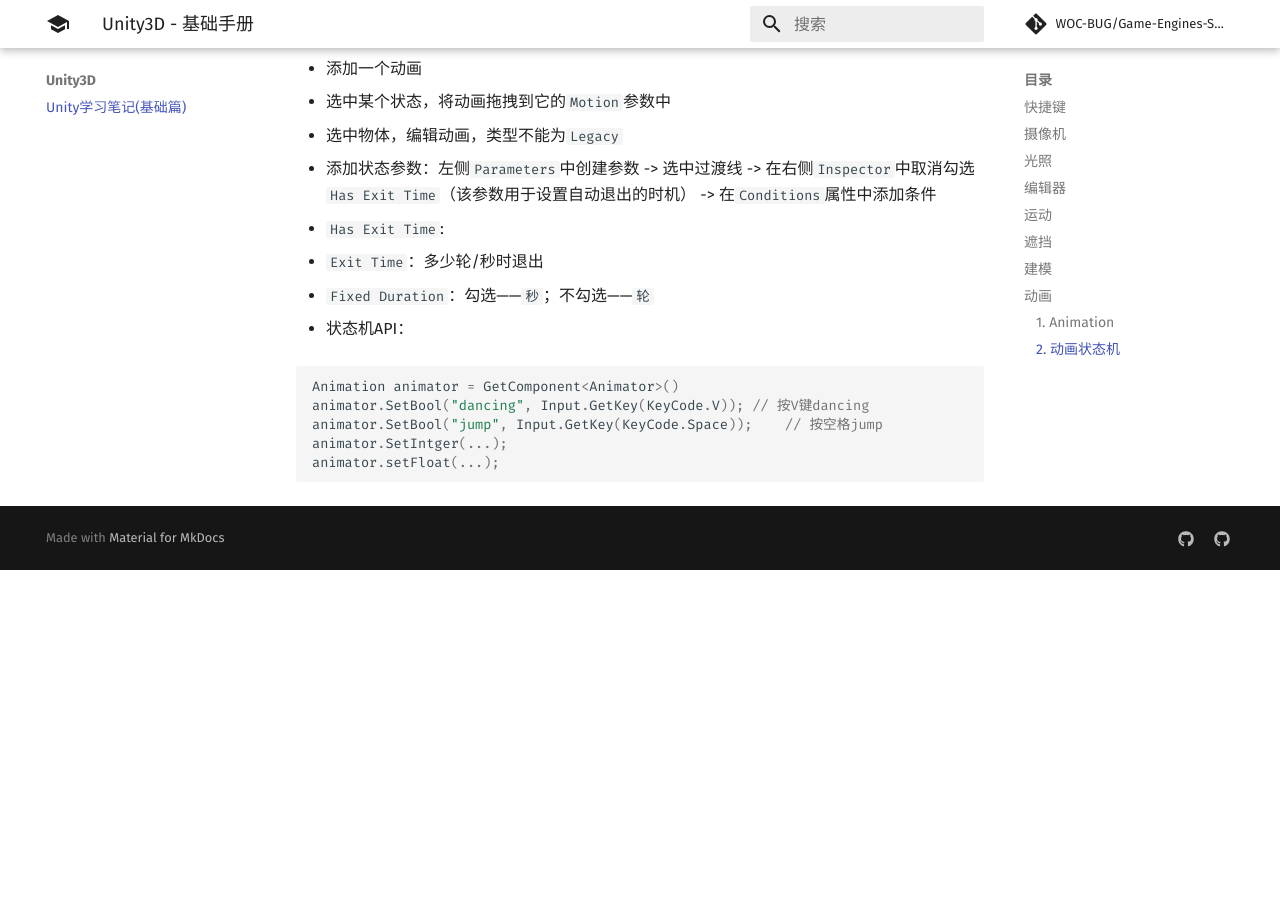
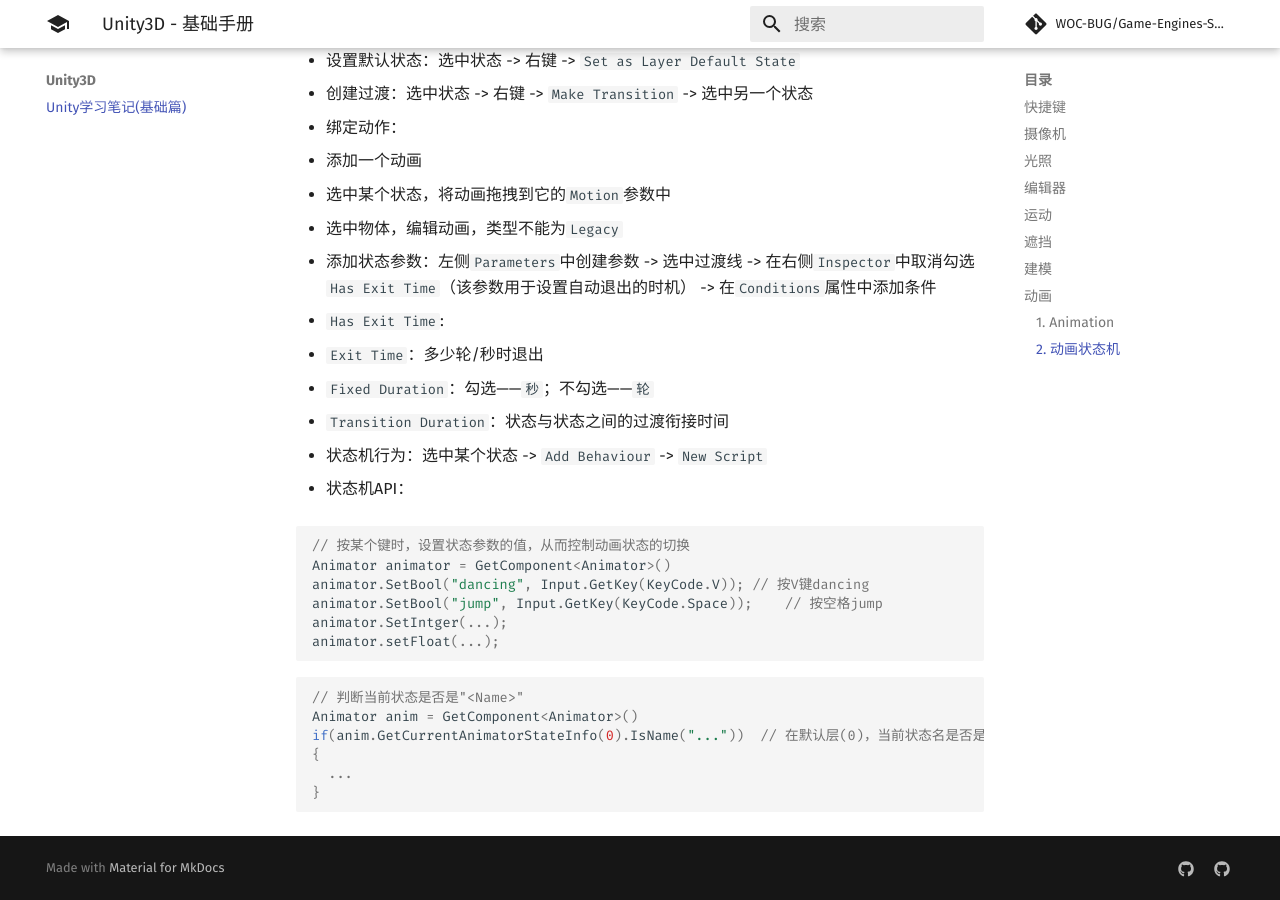
Before and after one commit to WOC-BUG/Game-Engines-Study-Notes, an MkDocs documentation site: the page built from docs/Unity基础学习笔记.md, in a window 1280 px wide and 900 px high, scrolled down 3498 px. Built offline with MkDocs 1.6.1 and Material for MkDocs 9.7.7, drawn with Linux system fonts in a browser that asks for light colours; comment, search, counter and statistics services are not loaded; before the commit the page ends 4068 px from its top, so only the background shows below that; some of the changed text lies outside the part shown.

Commit message:
状态机行为

````diff
--- a/docs/Unity基础学习笔记.md
+++ b/docs/Unity基础学习笔记.md
@@ -8,9 +8,15 @@
 ### 快捷键
 
 * 找到物体位置：选中物体，鼠标移到场景窗口，按F键
+
+* 按住右键进入飞跃模式，按`W、A、S、D、E、Q`控制视角`前、后、左、右、上、下`移动
+
 * 缩放：按住 `Alt（/Option)`，鼠标右键拖拽
+
 * 旋转：按住 `Alt（/Option)`，鼠标左键拖拽
+
 * Y轴归位：按下`shift`+点击方向轴中间的小方块
+
 * 克隆物体：
   	1. `Ctrl(/command) + D`
    	2. 右键物体 -> Duplicate
@@ -40,10 +46,9 @@
 
 ### 编辑器
 
-* Cube和Cube顶点对齐：`Shift+V` -> 选中一个顶点，拖拽到另一个要对其的位置上，会自动吸附对齐
-
+* 重置物体`Transform`参数：选中一个`Game Object` ，在右侧`Inspector`面板的`Transform` 属性中，点击小三点，选择`Reset`
+* Cube和Cube顶点对齐：`Shift+V` -> 选中一个顶点的白框，拖拽到另一个要对其的位置上，会自动吸附对齐
 * Plane和Cube顶点对齐：选中`Plane` -> `Scene`左上角切换为`Shaded`或者`Shaded WireFrame `显示出的每一个格子顶点都是可以对齐的（另外补充，`Wireframe` 表示网格显示）
-
 * 多个物体旋转：
   1. 选中多个物体，左上方切换为 `Pivot` 表示多个物体按照各自中心旋转
   2. 选中多个物体，左上方切换为 `Center` 表示多个物体按照统一轴旋转
@@ -153,13 +158,26 @@
 
   * `Exit Time`：多少轮/秒时退出
   * `Fixed Duration`：勾选——`秒`；不勾选——`轮`
+  * `Transition Duration`：状态与状态之间的过渡衔接时间
+
+* 状态机行为：选中某个状态 -> `Add Behaviour` -> `New Script`
 
 * 状态机API：
 
   ```c#
-  Animation animator = GetComponent<Animator>()
+  // 按某个键时，设置状态参数的值，从而控制动画状态的切换
+  Animator animator = GetComponent<Animator>()
   animator.SetBool("dancing", Input.GetKey(KeyCode.V));	// 按V键dancing
   animator.SetBool("jump", Input.GetKey(KeyCode.Space));	// 按空格jump
   animator.SetIntger(...);
   animator.setFloat(...);
   ```
+
+  ```c#
+  // 判断当前状态是否是"<Name>"
+  Animator anim = GetComponent<Animator>()
+  if(anim.GetCurrentAnimatorStateInfo(0).IsName("..."))  // 在默认层(0)，当前状态名是否是"..."
+  {
+    ...
+  }
+  ```
````
